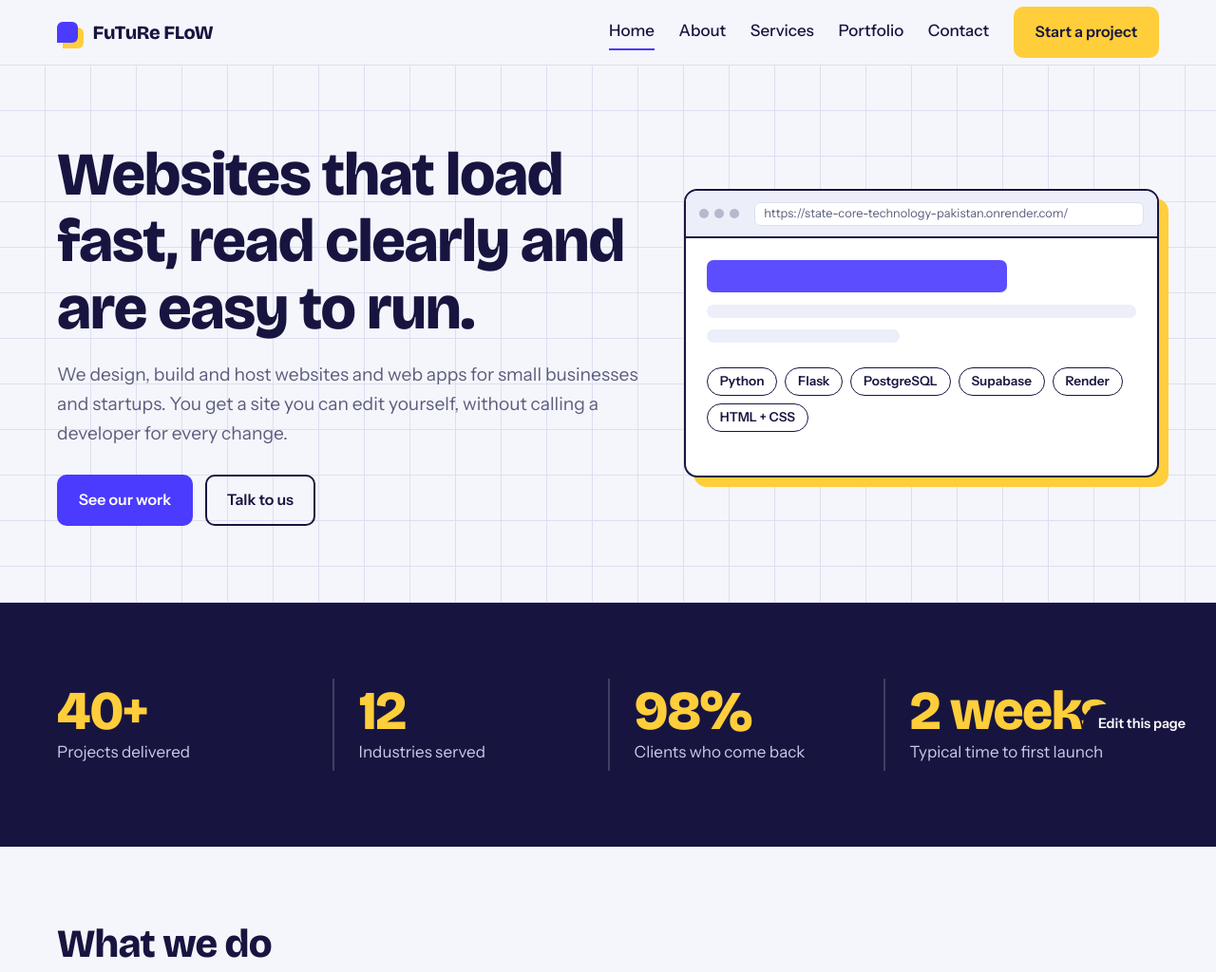
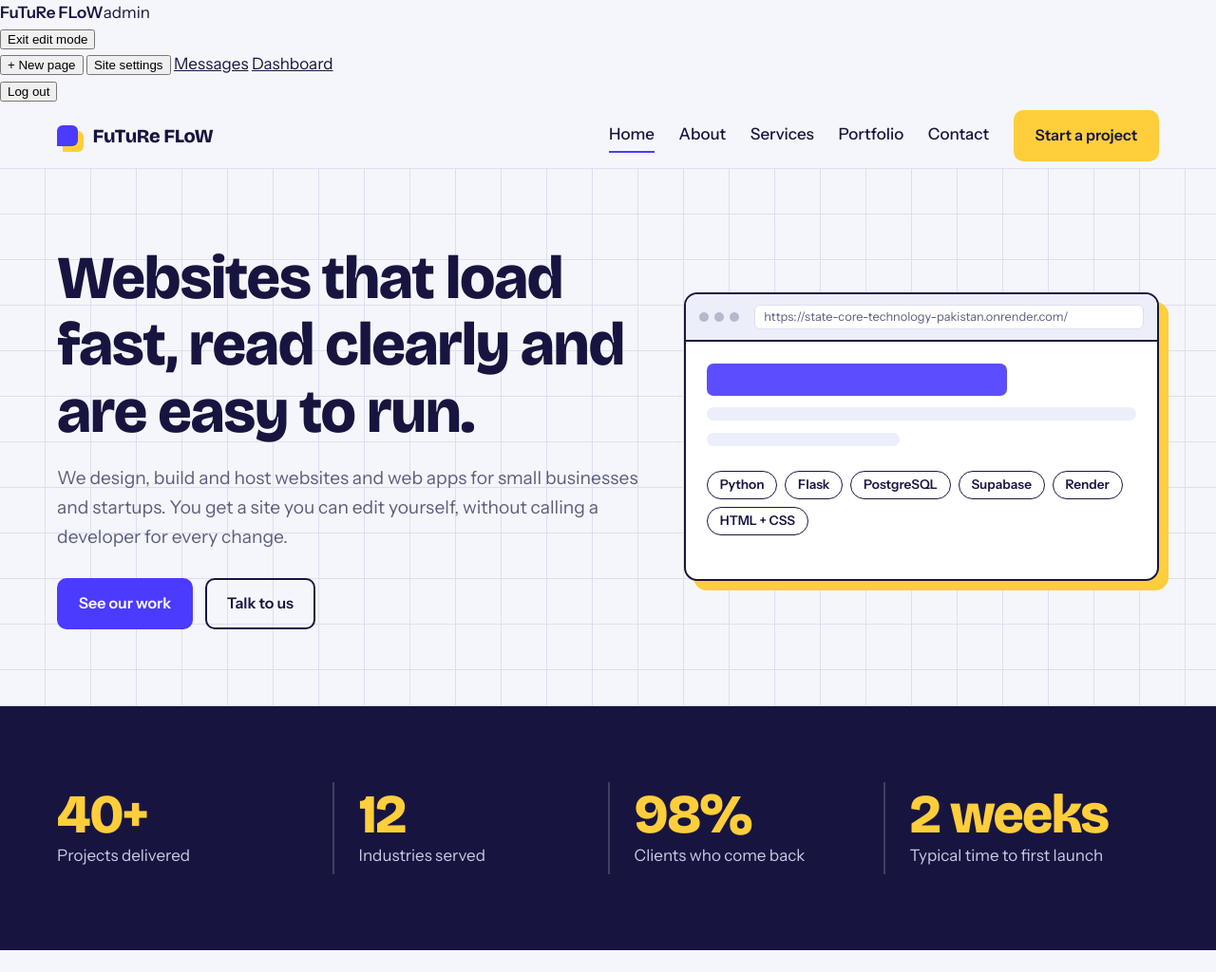
Before and after one commit to naveedkhanalfa1199/State-Core-Technology-Pakistan, a Flask app: page / in a window 1280 px wide. Shown: the top 1024 px of the page at 95% size. Run offline with Flask 3, Linux system fonts and the light colour scheme; the visitor is signed in with stand-in values (Sample User, id 1).

Commit message:
Add files via upload

```diff
--- a/templates/base.html
+++ b/templates/base.html
@@ -9,9 +9,29 @@
 <link rel="preconnect" href="https://fonts.gstatic.com" crossorigin>
 <link href="https://fonts.googleapis.com/css2?family=Bricolage+Grotesque:opsz,wght@12..96,600;12..96,800&family=Instrument+Sans:wght@400;500;600&display=swap" rel="stylesheet">
 <link rel="stylesheet" href="{{ url_for('static', filename='css/site.css') }}">
+{% if is_admin %}<link rel="stylesheet" href="{{ url_for('static', filename='css/editor.css') }}">
+<meta name="csrf-token" content="{{ csrf_token() }}">{% endif %}
 <style>:root{--brand:{{ site.brand_color }};--accent:{{ site.accent_color }}}</style>
 </head>
-<body>
+<body class="{{ 'has-adminbar' if is_admin else '' }} {{ 'edit-mode' if edit_mode else '' }}">
+{% if is_admin %}
+<div id="admin-bar">
+  <div class="ab-left"><strong>{{ site.site_name }}</strong><span class="ab-tag">admin</span></div>
+  <div class="ab-right">
+    <form method="post" action="/admin/edit-mode/{{ 'off' if edit_mode else 'on' }}" class="inline">
+      <input type="hidden" name="csrf_token" value="{{ csrf_token() }}">
+      <input type="hidden" name="next" value="{{ request.path }}">
+      <button type="submit" class="ab-btn{{ ' ab-btn--on' if edit_mode else '' }}">{{ 'Exit edit mode' if edit_mode else 'Edit this page' }}</button>
+    </form>
+    <button type="button" class="ab-btn" id="ab-new-page">+ New page</button>
+    <button type="button" class="ab-btn" id="ab-settings">Site settings</button>
+    <a class="ab-btn" href="/admin/messages">Messages{% if unread %} ({{ unread }}){% endif %}</a>
+    <a class="ab-btn" href="/admin">Dashboard</a>
+    <form method="post" action="/admin/logout" class="inline"><input type="hidden" name="csrf_token" value="{{ csrf_token() }}"><button type="submit" class="ab-btn">Log out</button></form>
+  </div>
+</div>
+<div id="ed-modal-root"></div>
+{% endif %}
 <header class="top">
   <div class="wrap top__in">
     <a class="logo" href="/">{% if site.logo_url %}<img src="{{ site.logo_url|safe_url }}" alt="">{% else %}<span class="logo__mark"></span>{% endif %}<span>{{ site.site_name }}</span></a>
@@ -22,7 +42,6 @@
     </nav>
   </div>
 </header>
-{% if is_admin and page is defined and page %}<a class="editbar" href="/admin/pages/{{ page.id }}">Edit this page</a>{% endif %}
 <main>{% block content %}{% endblock %}</main>
 <footer class="foot">
   <div class="wrap foot__in">
@@ -37,5 +56,6 @@
   <div class="wrap foot__legal">{{ site.footer_text.replace('{year}', year|string) }}</div>
 </footer>
 <script src="{{ url_for('static', filename='js/site.js') }}"></script>
+{% if is_admin %}<script src="{{ url_for('static', filename='js/editor.js') }}" defer></script>{% endif %}
 </body>
 </html>
```
